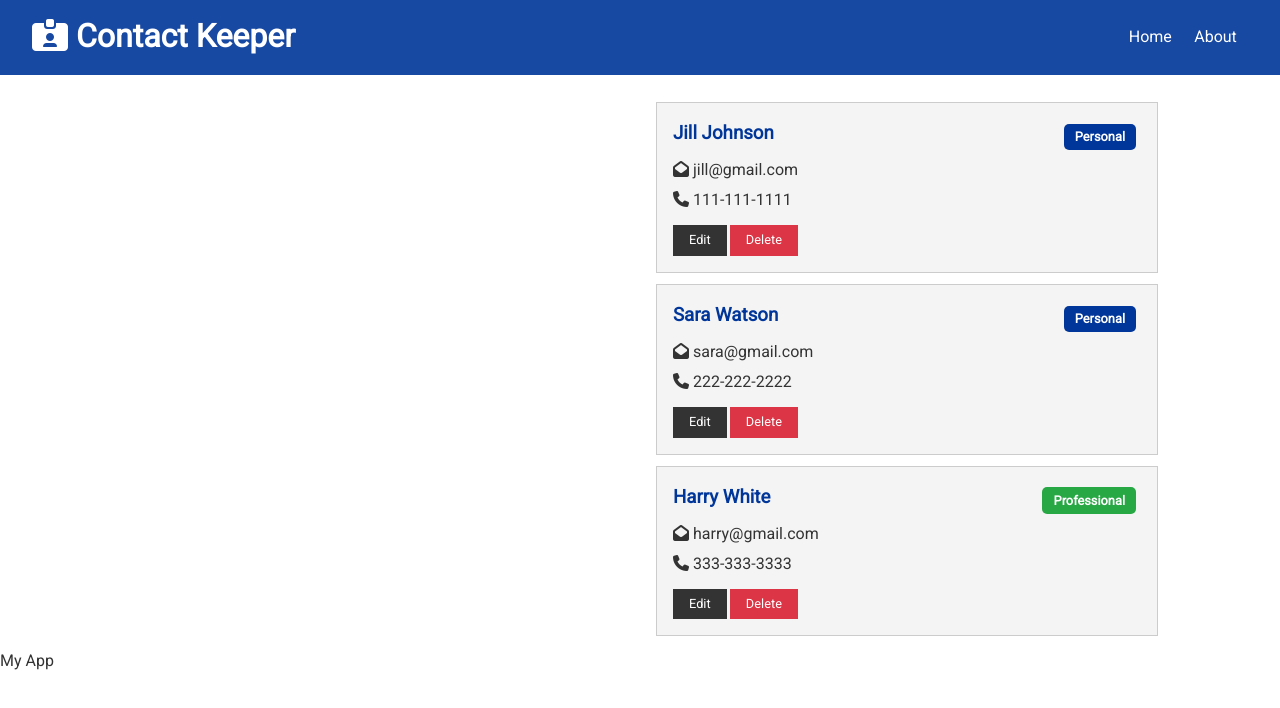
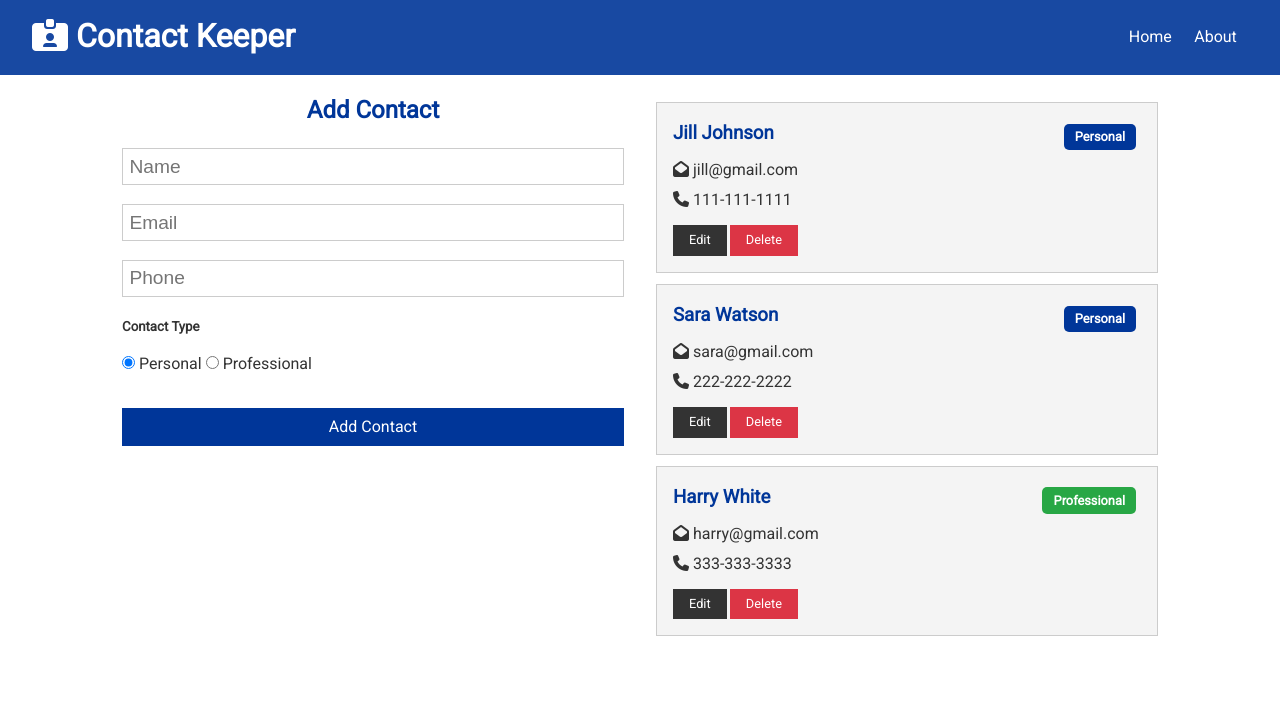
Before and after one commit to tylercasperson/contact-keeper, a React (Create React App) app in the folder client/: page / in a window 1280 px wide. Shown: the top 708 px of the page. Built offline with nearby package versions, Linux system fonts and the light colour scheme.

Commit message:
setup contact form

```diff
--- a/client/src/App.js
+++ b/client/src/App.js
@@ -20,7 +20,6 @@
               <Route exact path='/about' component={About} />
             </Switch>
           </div>
-          My App
         </Fragment>
       </Router>
     </ContactState>
--- /dev/null
+++ b/client/src/components/contacts/ContactForm.js
@@ -0,0 +1,79 @@
+import React, { useState, useContext } from 'react';
+import ContactContext from '../../context/contact/contactContext';
+
+const ContactForm = () => {
+  const contactContext = useContext(ContactContext);
+
+  const [contact, setContact] = useState({
+    name: '',
+    email: '',
+    phone: '',
+    type: 'personal',
+  });
+
+  const { name, email, phone, type } = contact;
+
+  const onChange = (e) =>
+    setContact({ ...contact, [e.target.name]: e.target.value });
+
+  const onSubmit = (e) => {
+    e.preventDefault();
+    contact.Contaxt.addContact(contact);
+    setContact({
+      name: '',
+      email: '',
+      phone: '',
+      type: 'personal',
+    });
+  };
+  return (
+    <form onSubmit={onSubmit}>
+      <h2 className='text-primary'>Add Contact</h2>
+      <input
+        type='text'
+        placeholder='Name'
+        name='name'
+        value={name}
+        onChange={onChange}
+      />
+      <input
+        type='text'
+        placeholder='Email'
+        name='email'
+        value={email}
+        onChange={onChange}
+      />
+      <input
+        type='text'
+        placeholder='Phone'
+        name='phone'
+        value={phone}
+        onChange={onChange}
+      />
+      <h5>Contact Type</h5>
+      <input
+        type='radio'
+        name='type'
+        value='personal'
+        checked={type === 'personal'}
+      />{' '}
+      Personal{' '}
+      <input
+        type='radio'
+        name='type'
+        value='professional'
+        checked={type === 'professional'}
+      />{' '}
+      Professional{' '}
+      <div>
+        <input
+          type='submit'
+          value='Add Contact'
+          className='btn btn-primary btn-block'
+        />
+      </div>
+    </form>
+  );
+};
+
+export default ContactForm;
--- a/client/src/components/pages/Home.js
+++ b/client/src/components/pages/Home.js
@@ -1,10 +1,13 @@
 import React from 'react';
 import Contacts from '../contacts/Contacts';
+import ContactForm from '../contacts/ContactForm';
 
 const Home = () => {
   return (
     <div className='grid-2'>
-      <div>{/* Contact Form */}</div>
+      <div>
+        <ContactForm />
+      </div>
       <div>
         <Contacts />
       </div>
```
